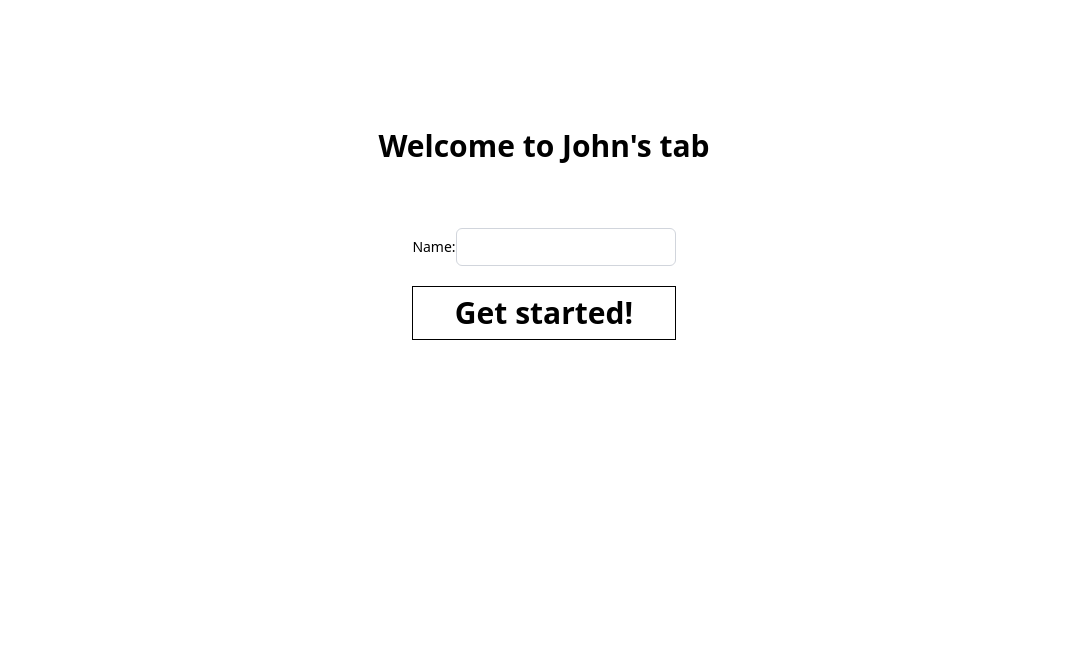
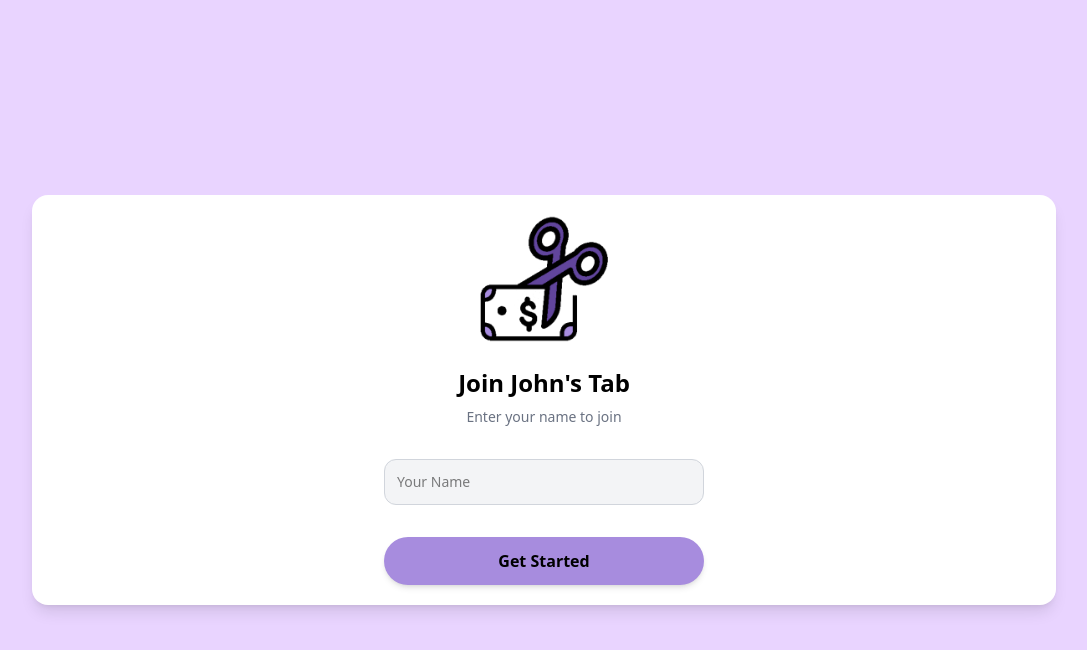
Before and after one commit to eugeneh1217/splab_cont, a React (Vite) app in the folder frontend/: page /member-home in a window 1280 px wide. Shown: the top 650 px of the page, without its empty margins (96-1183 px from the left). Built offline with nearby package versions, Linux system fonts and the light colour scheme.

Commit message:
style for member home

```diff
--- a/frontend/src/integrals/MemberHome.jsx
+++ b/frontend/src/integrals/MemberHome.jsx
@@ -1,18 +1,19 @@
 import React, { useState } from "react";
 import { useUser } from "../contexts/UserContext";
 import { useNavigate } from "react-router-dom";
+import logo from "../assets/logo.png";
 
 const MemberHome = () => {
   const [tabOwner, setTabOwner] = useState("John");
   const navigate = useNavigate();
   const { setUser } = useUser();
-
   const [name, setName] = useState("");
 
   const handleSubmit = (e) => {
     e.preventDefault();
 
     if (!name) {
+      alert("Please enter your name");
       return;
     }
 
@@ -22,27 +23,39 @@ const MemberHome = () => {
     });
 
     navigate("/tab-list?code=abc123");
-  }
+  };
 
   return (
-    <div className="flex flex-col items-center text-3xl font-bold">
-      <h1 className="mt-[10%]">Welcome to {tabOwner}'s tab</h1>
-      <form className="mt-[5%] flex flex-col gap-5" onSubmit={handleSubmit}>
-        <label className="text-sm font-normal">
-          Name:
+    <div className="flex flex-col items-center justify-center min-h-screen bg-purple-200">
+      <div className="bg-white p-15 py-5 flex flex-col items-center justify-center rounded-2xl w-[80%] shadow-lg">
+        <img
+          src={logo}
+          className="w-32 h-32 mb-6 flex items-center justify-center"
+        />
+
+        <h1 className="text-2xl font-bold mb-2">Join {tabOwner}'s Tab</h1>
+        <p className="text-gray-500 text-sm mb-8">Enter your name to join</p>
+
+        <form
+          className="flex flex-col gap-4 w-full max-w-xs"
+          onSubmit={handleSubmit}
+        >
           <input
-            className="border border-gray-300 rounded-md p-2"
+            className="bg-gray-100 rounded-xl p-3 text-sm border border-gray-300 focus:outline-none"
             type="text"
+            placeholder="Your Name"
             value={name}
             onChange={(e) => setName(e.target.value)}
           />
-        </label>
-        <input
-          className="border broder-gray-300 round-md p-2"
-          type="submit"
-          value="Get started!"
-        />
-      </form>
+
+          <button
+            type="submit"
+            className="text-black font-semibold rounded-full py-3 mt-4 shadow-md bg-[var(--secondary)]"
+          >
+            Get Started
+          </button>
+        </form>
+      </div>
     </div>
   );
 };
```
